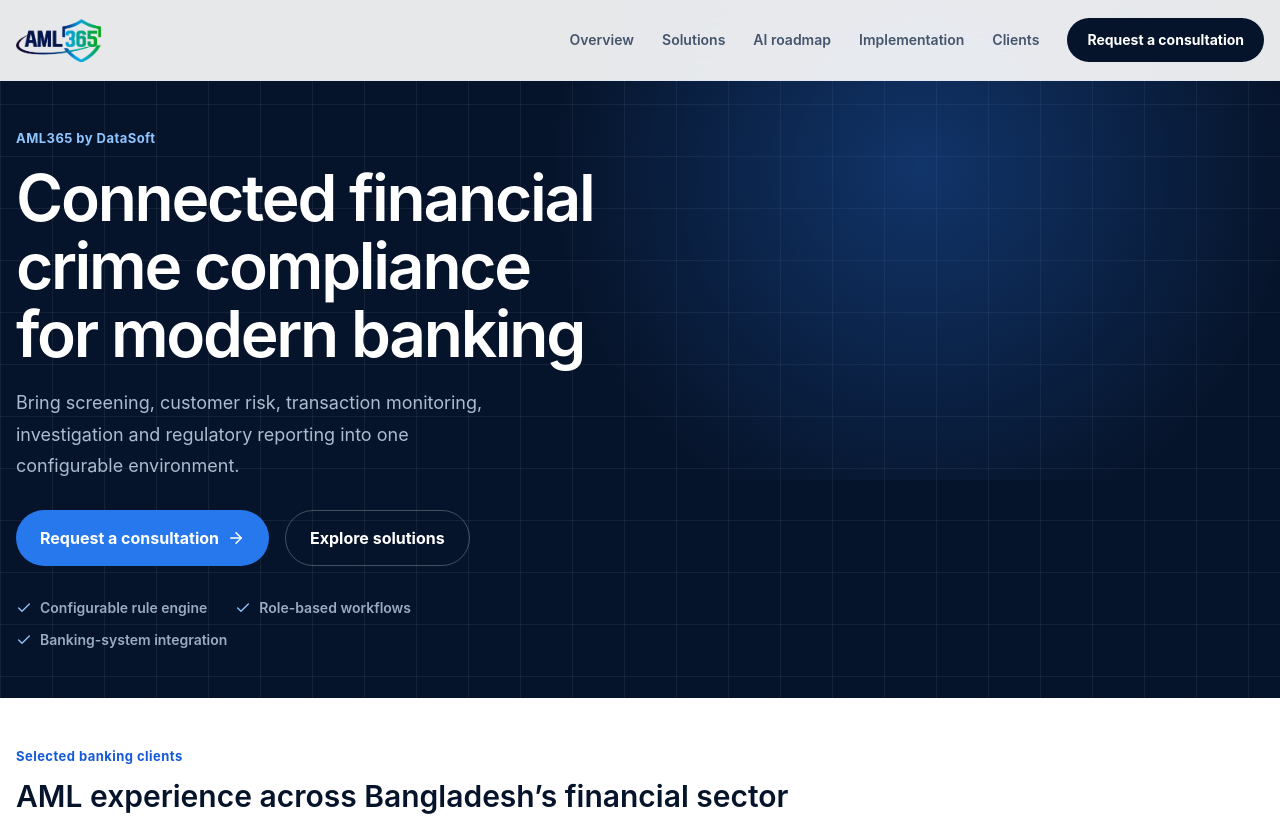
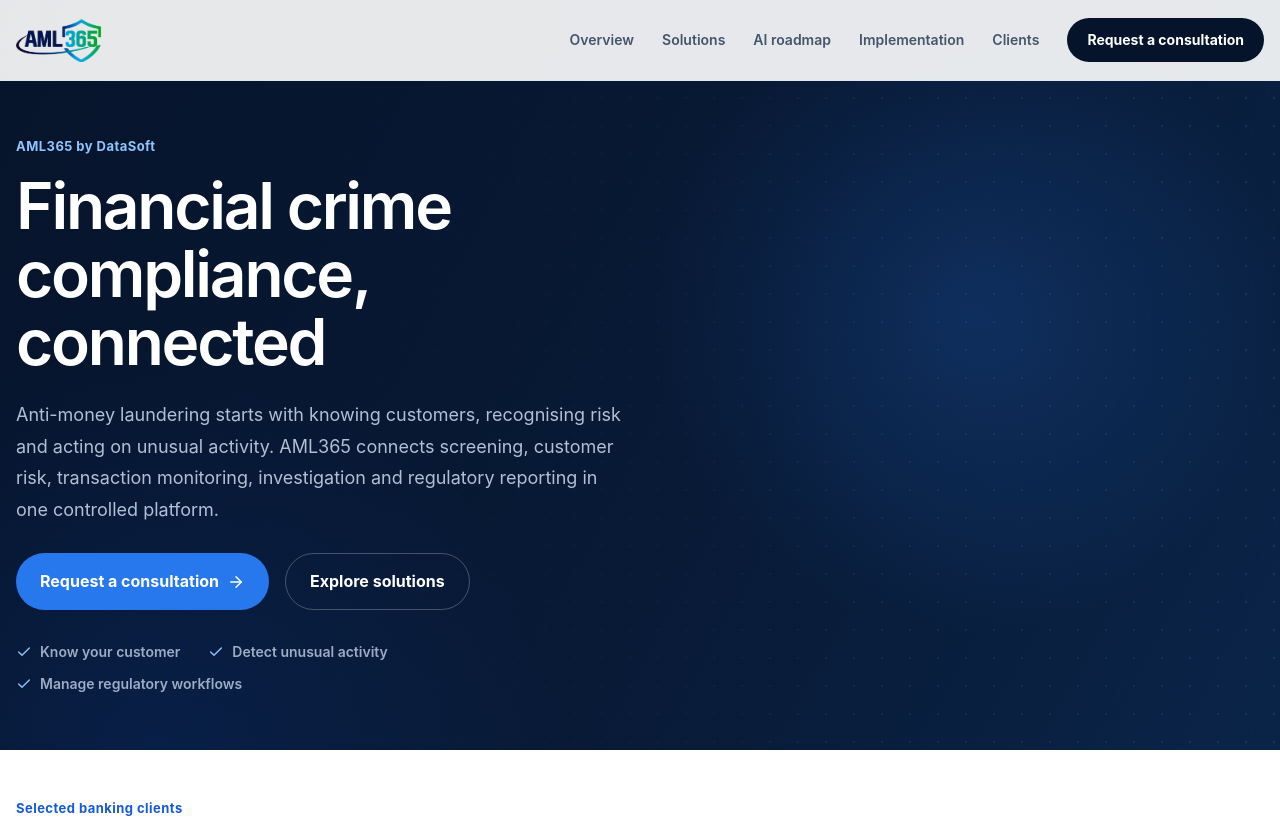
Before and after one commit to Rahim-aust/AML365, a React (Vite) app: page / in a window 1280 px wide. Shown: the top 818 px of the page. Built offline with nearby package versions, Linux system fonts and the light colour scheme.

Commit message:
redesign AML hero for enterprise clients

```diff
--- a/src/index.css
+++ b/src/index.css
@@ -103,6 +103,35 @@
     linear-gradient(90deg, rgba(255, 255, 255, 0.055) 1px, transparent 1px);
   background-size: 52px 52px;
 }
+.aml-hero {
+  background:
+    radial-gradient(circle at 76% 42%, rgba(40, 120, 237, 0.2), transparent 30%),
+    radial-gradient(circle at 12% 100%, rgba(14, 72, 184, 0.16), transparent 30%),
+    linear-gradient(118deg, #06142b 0%, #081a36 58%, #0a2448 100%);
+}
+.aml-hero-pattern {
+  opacity: 0.28;
+  background-image:
+    linear-gradient(112deg, transparent 0 49.8%, rgba(147, 197, 253, 0.12) 50%, transparent 50.2%),
+    radial-gradient(circle at center, rgba(147, 197, 253, 0.38) 1px, transparent 1.5px);
+  background-size: 150px 150px, 28px 28px;
+  mask-image: linear-gradient(to right, transparent 4%, rgba(0, 0, 0, 0.25) 40%, black 100%);
+}
+.aml-visual-label {
+  position: absolute;
+  display: inline-flex;
+  align-items: center;
+  gap: 0.625rem;
+  border: 1px solid rgba(255, 255, 255, 0.13);
+  border-radius: 999px;
+  background: rgba(6, 20, 43, 0.78);
+  padding: 0.625rem 0.875rem;
+  color: #bfdbfe;
+  font-size: 0.8125rem;
+  font-weight: 650;
+  box-shadow: 0 14px 35px rgba(0, 0, 0, 0.22);
+  backdrop-filter: blur(14px);
+}
 .soft-grid {
   background-image:
     linear-gradient(rgba(14, 72, 184, 0.05) 1px, transparent 1px),
--- a/src/pages/Home.js
+++ b/src/pages/Home.js
@@ -9,6 +9,7 @@
   Gauge,
   Layers3,
   LockKeyhole,
+  ShieldCheck,
   Settings2,
   Sparkles,
 } from "lucide-react";
@@ -88,25 +89,20 @@
 }
 
 function Hero() {
-  const cards = [
-    ["Customer risk", "Risk models and review", Gauge],
-    ["Screening", "Lists and matching", LockKeyhole],
-    ["Monitoring", "Rules and detection", CircleDot],
-    ["Cases", "Investigation workflow", FileText],
-  ];
   return (
-    <section className="blueprint-grid relative overflow-hidden bg-navy-950 pt-20 text-white">
-      <div className="absolute inset-x-0 top-0 h-[30rem] bg-[radial-gradient(circle_at_72%_35%,rgba(40,120,237,.32),transparent_38%)]" />
-      <div className="site-container relative grid min-h-[540px] items-center gap-9 py-10 lg:grid-cols-[1.04fr_.96fr] lg:gap-12 lg:py-12">
-        <div className="fade-up">
+    <section className="aml-hero relative overflow-hidden pt-20 text-white">
+      <div className="aml-hero-pattern absolute inset-0" aria-hidden="true" />
+      <div className="site-container relative grid min-h-[570px] items-center gap-12 py-12 lg:grid-cols-[1.02fr_.98fr] lg:gap-14 lg:py-14">
+        <div className="fade-up max-w-3xl">
           <p className="eyebrow !text-blue-300">AML365 by DataSoft</p>
           <h1 className="page-title mt-4 max-w-3xl">
-            Connected financial crime compliance for modern banking
+            Financial crime compliance, connected
           </h1>
-          <p className="lead-copy mt-5 max-w-xl text-blue-100/78">
-            Bring screening, customer risk, transaction monitoring,
-            investigation and regulatory reporting into one configurable
-            environment.
+          <p className="lead-copy mt-6 max-w-2xl text-blue-100/80">
+            Anti-money laundering starts with knowing customers, recognising
+            risk and acting on unusual activity. AML365 connects screening,
+            customer risk, transaction monitoring, investigation and regulatory
+            reporting in one controlled platform.
           </p>
           <div className="mt-7 flex flex-wrap gap-4">
             <Link
@@ -124,59 +120,93 @@
           </div>
           <div className="mt-8 flex flex-wrap gap-x-7 gap-y-3 text-sm font-semibold text-blue-100/70">
             <span className="flex items-center gap-2">
-              <Check size={16} className="text-blue-300" /> Configurable rule
-              engine
+              <Check size={16} className="text-blue-300" /> Know your customer
             </span>
             <span className="flex items-center gap-2">
-              <Check size={16} className="text-blue-300" /> Role-based workflows
+              <Check size={16} className="text-blue-300" /> Detect unusual
+              activity
             </span>
             <span className="flex items-center gap-2">
-              <Check size={16} className="text-blue-300" /> Banking-system
-              integration
+              <Check size={16} className="text-blue-300" /> Manage regulatory
+              workflows
             </span>
           </div>
         </div>
+        <AmlNetworkVisual />
+      </div>
+    </section>
+  );
+}
+
+function AmlNetworkVisual() {
+  return (
     <div
-          className="fade-up-delay relative mx-auto hidden w-full max-w-lg lg:block"
-          aria-label="AML365 compliance workflow illustration"
+      className="fade-up-delay relative mx-auto hidden min-h-[420px] w-full max-w-[600px] lg:block"
+      aria-label="Illustration of connected anti-money laundering controls"
     >
-          <div className="rounded-[2rem] border border-white/15 bg-white/[.07] p-4 shadow-2xl shadow-black/25 backdrop-blur">
-            <div className="meta-label flex items-center justify-between border-b border-white/10 px-3 pb-4 text-blue-200">
-              <span>Compliance workbench</span>
-              <span className="flex items-center gap-2">
-                <i className="h-2 w-2 rounded-full bg-blue-400" /> Active
-              </span>
+      <svg
+        className="absolute inset-0 h-full w-full"
+        viewBox="0 0 600 440"
+        fill="none"
+        aria-hidden="true"
+      >
+        <defs>
+          <linearGradient id="aml-ring" x1="88" y1="50" x2="518" y2="394">
+            <stop stopColor="#7DD3FC" stopOpacity=".65" />
+            <stop offset="1" stopColor="#2563EB" stopOpacity=".15" />
+          </linearGradient>
+          <radialGradient id="aml-core">
+            <stop stopColor="#2878ED" stopOpacity=".32" />
+            <stop offset="1" stopColor="#2878ED" stopOpacity="0" />
+          </radialGradient>
+        </defs>
+        <circle cx="300" cy="220" r="198" stroke="url(#aml-ring)" strokeOpacity=".25" />
+        <circle cx="300" cy="220" r="150" stroke="#93C5FD" strokeOpacity=".12" strokeDasharray="5 10" />
+        <circle cx="300" cy="220" r="116" fill="url(#aml-core)" />
+        <path d="M102 130C172 102 217 145 275 196" stroke="#60A5FA" strokeOpacity=".48" strokeWidth="1.5" />
+        <path d="M498 116C426 107 384 151 329 198" stroke="#60A5FA" strokeOpacity=".48" strokeWidth="1.5" />
+        <path d="M92 330C170 348 225 294 276 242" stroke="#60A5FA" strokeOpacity=".38" strokeWidth="1.5" />
+        <path d="M508 334C431 351 380 295 330 242" stroke="#60A5FA" strokeOpacity=".38" strokeWidth="1.5" />
+        {[
+          [102, 130],
+          [498, 116],
+          [92, 330],
+          [508, 334],
+          [300, 22],
+          [300, 418],
+        ].map(([cx, cy]) => (
+          <g key={`${cx}-${cy}`}>
+            <circle cx={cx} cy={cy} r="7" fill="#0A1D3B" stroke="#7DD3FC" strokeOpacity=".75" />
+            <circle cx={cx} cy={cy} r="2.5" fill="#93C5FD" />
+          </g>
+        ))}
+      </svg>
+
+      <div className="absolute left-1/2 top-1/2 flex h-40 w-40 -translate-x-1/2 -translate-y-1/2 flex-col items-center justify-center rounded-full border border-blue-200/25 bg-navy-950/80 shadow-[0_0_70px_rgba(40,120,237,.32)] backdrop-blur-xl">
+        <div className="flex h-14 w-14 items-center justify-center rounded-2xl bg-brand-500 text-white shadow-lg shadow-blue-500/25">
+          <ShieldCheck size={30} aria-hidden="true" />
         </div>
-            <div className="grid gap-3 py-3 sm:grid-cols-2">
-              {cards.map(([name, copy, Icon]) => (
-                <div
-                  key={name}
-                  className="rounded-2xl border border-white/10 bg-navy-900/70 p-4"
-                >
-                  <Icon className="text-blue-300" size={22} />
-                  <p className="mt-4 font-bold">{name}</p>
-                  <p className="mt-1 text-sm text-blue-100/55">{copy}</p>
+        <p className="mt-3 text-lg font-semibold">AML365</p>
+        <p className="text-xs text-blue-200/65">Connected controls</p>
       </div>
-              ))}
+
+      <div className="aml-visual-label left-2 top-[4.4rem]">
+        <LockKeyhole size={17} />
+        <span>Screening</span>
       </div>
-            <div className="rounded-2xl bg-brand-600 p-4">
-              <div className="flex items-end justify-between">
-                <div>
-                  <p className="meta-label text-blue-100">
-                    Connected outcome
-                  </p>
-                  <p className="mt-1.5 text-lg font-bold">Alert to decision</p>
+      <div className="aml-visual-label right-0 top-14">
+        <Gauge size={17} />
+        <span>Customer risk</span>
       </div>
-                <ArrowRight />
+      <div className="aml-visual-label bottom-14 left-0">
+        <CircleDot size={17} />
+        <span>Monitoring</span>
       </div>
-              <div className="mt-4 h-2 overflow-hidden rounded-full bg-white/20">
-                <div className="h-full w-4/5 rounded-full bg-white" />
+      <div className="aml-visual-label bottom-14 right-0">
+        <FileText size={17} />
+        <span>Reporting</span>
       </div>
     </div>
-          </div>
-        </div>
-      </div>
-    </section>
   );
 }
 
```
Lines whose indentation alone changed are shown as unchanged.
